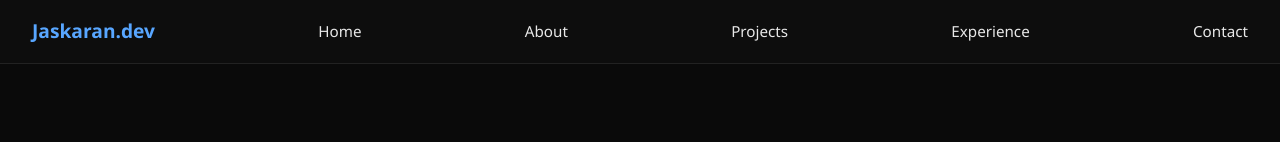
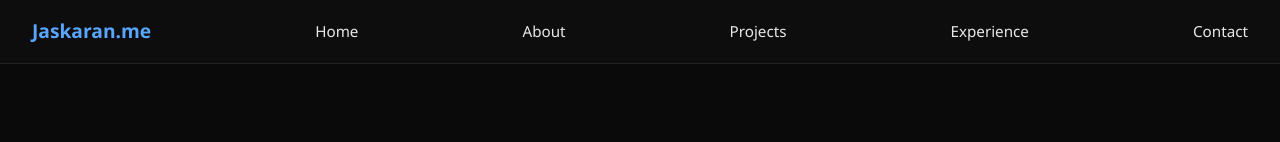
Before and after one commit to jaskaran-j/portfolio-react, a React app: page / in a window 1280 px wide. Shown: the top 142 px of the page. Built offline with nearby package versions, Linux system fonts and the light colour scheme; the HTML template or start-up script is replaced by a standard one.

Commit message:
updated readme and new domain for the website

```diff
--- a/src/components/Navbar.jsx
+++ b/src/components/Navbar.jsx
@@ -3,7 +3,7 @@ import './Navbar.css'
 function Navbar() {
   return (
     <nav>
-      <span>Jaskaran.dev</span>
+      <span>Jaskaran.me</span>
       <Link to="/">Home</Link>
       <Link to="/about">About</Link>
       <Link to="/projects">Projects</Link>
```
Also changed, not shown: 1 other file (tests, documents, lock files or other folders).
